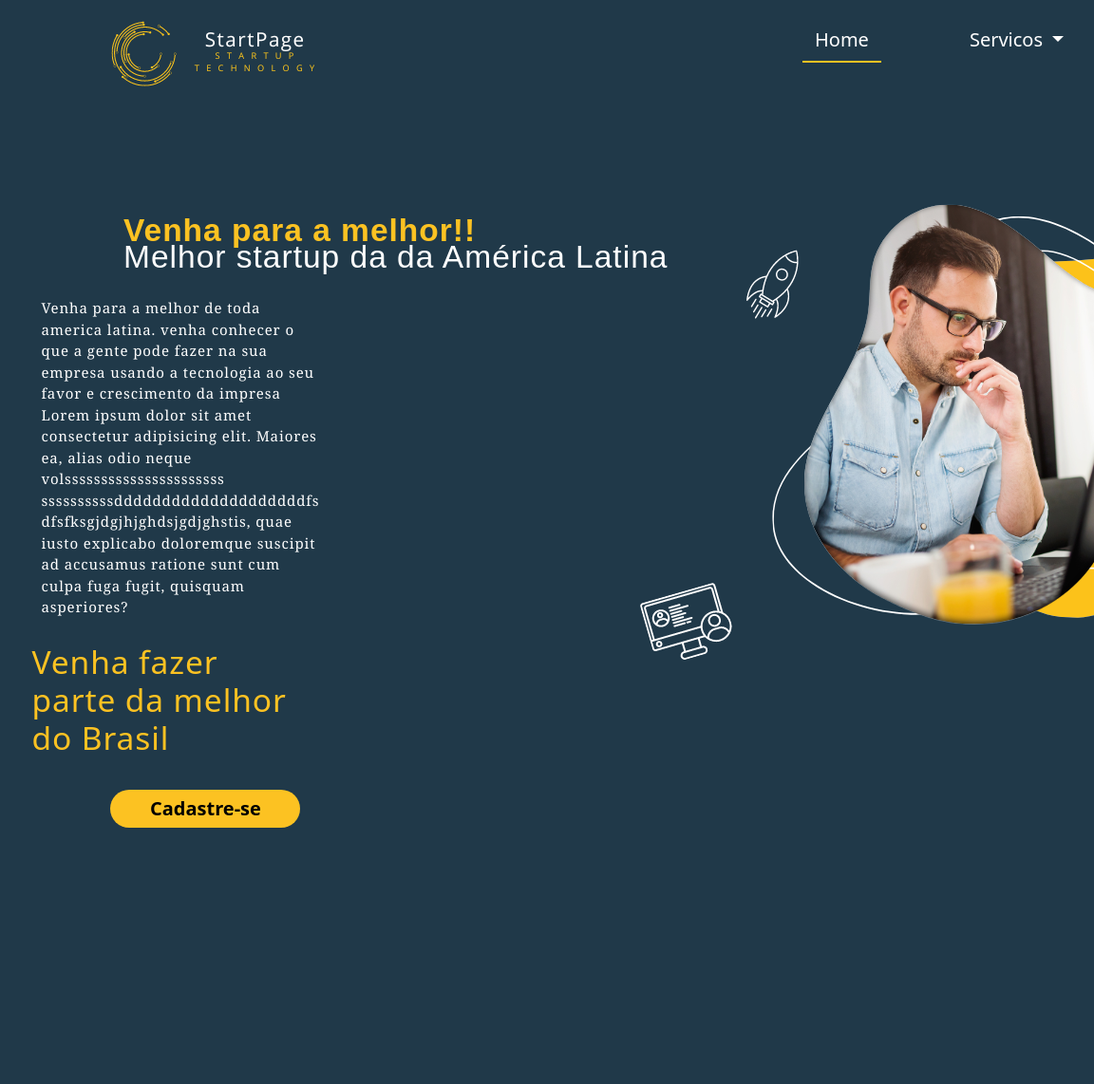
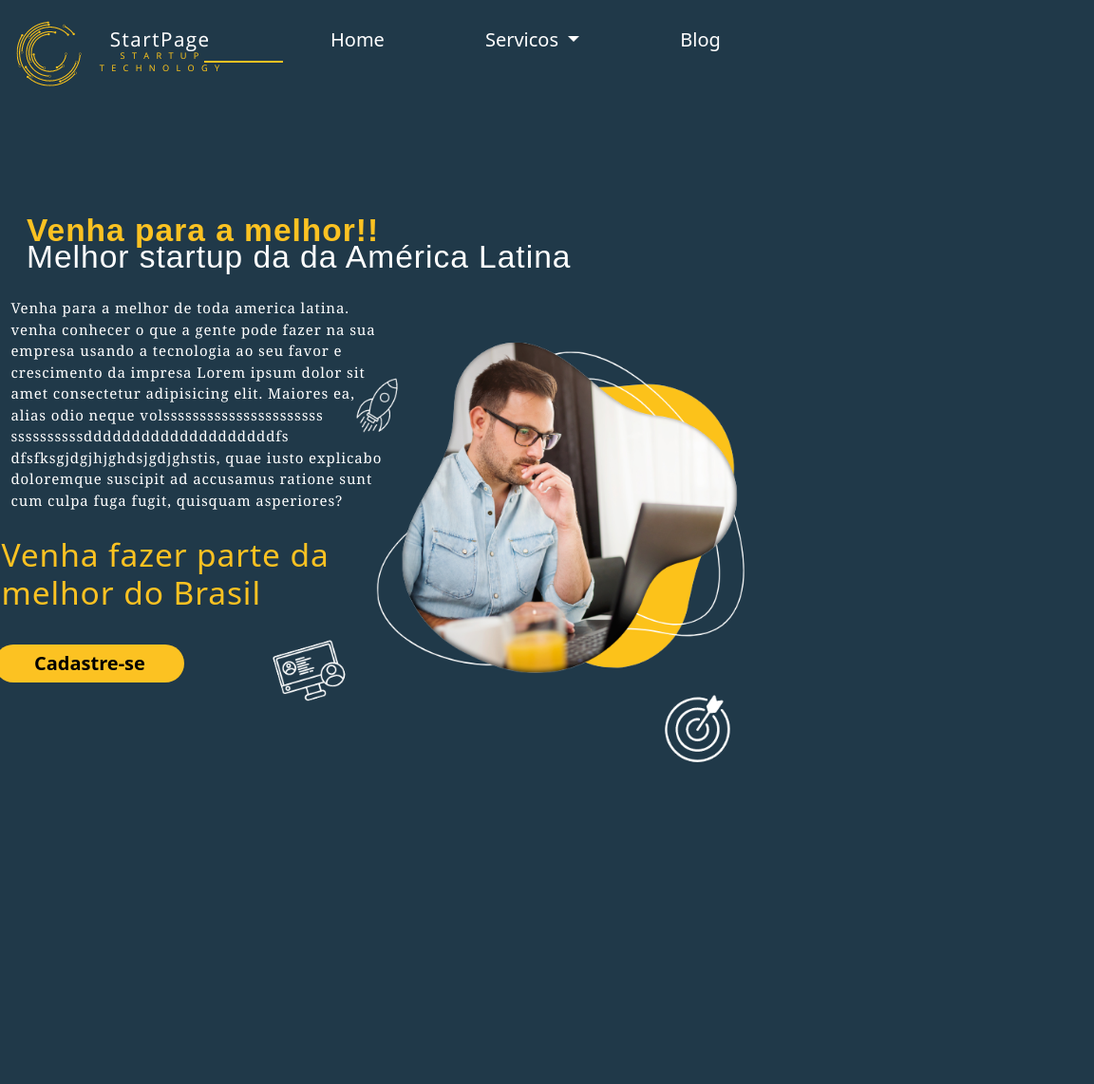
Before and after one commit to ItaloSavioPSES/StarPage, a plain HTML site: page index.html in a window 768 px wide. Shown: the top 1142 px of the page at 95% size, 1152 px wide, since content can reach past the window. Before the commit the page ends 872 px from the top, so only its background shows below. Drawn offline with nearby package versions, Linux system fonts and the light colour scheme; a web font is replaced by a local one.

Commit message:
Tablet-Notebook

```diff
--- a/style.css
+++ b/style.css
@@ -296,5 +296,78 @@ nav {
 }
     /* Tablets */
 @media (min-width: 768px) and (max-width: 1024px){
+    body {
+        margin: 0;
+        padding: 0;
+    }
+    .corpo1 {
+        z-index: 1;
+    }
+    .img-logo>img {
+        position: relative;
+        right: 100px;
+    }
+    .nav1 {
+        position: relative;
+        right: 630px;
+    }
+    .titulos1>h1 {
+        position: relative;
+        right: 100px;
+    }
 
+    .paragrafo-1 {
+        position: relative;
+        right: 370px;
+        font-size: 30px;
+    }
+    .vem-m {
+        width: 400px;
+    }
+
+    .imagem1>img {
+        position: relative;
+        right: 490px;
+        top: 150px;
+        height: 470px;
+        z-index: 1;
+    }
+
+    .Modal {
+        position: relative;
+        right: 210px;
+        height: 500px;
+    }
+
+    .btn {
+        position: relative;
+        left: 120px;
+    }
+
+    .painel-login-ns>input {
+        height: 40px;
+        border-radius: 10px;
+    }
+    .painel-login-ns {
+        height: 10px;
+        position: relative;
+        right: 90px;
+
+    }
+    .bnt2 {
+        position: relative;
+        top: 510px;
+    }
+
+    .modalcorpo {
+        height: 900px;
+    }
+    .imagem-2 {
+        position: relative;
+        right: 400px;
+    }
+    .corpo1 {
+        position: relative;
+        right: 2px;
+    }
 }
```
Also changed, not shown: index.html (+1 -1 lines).
